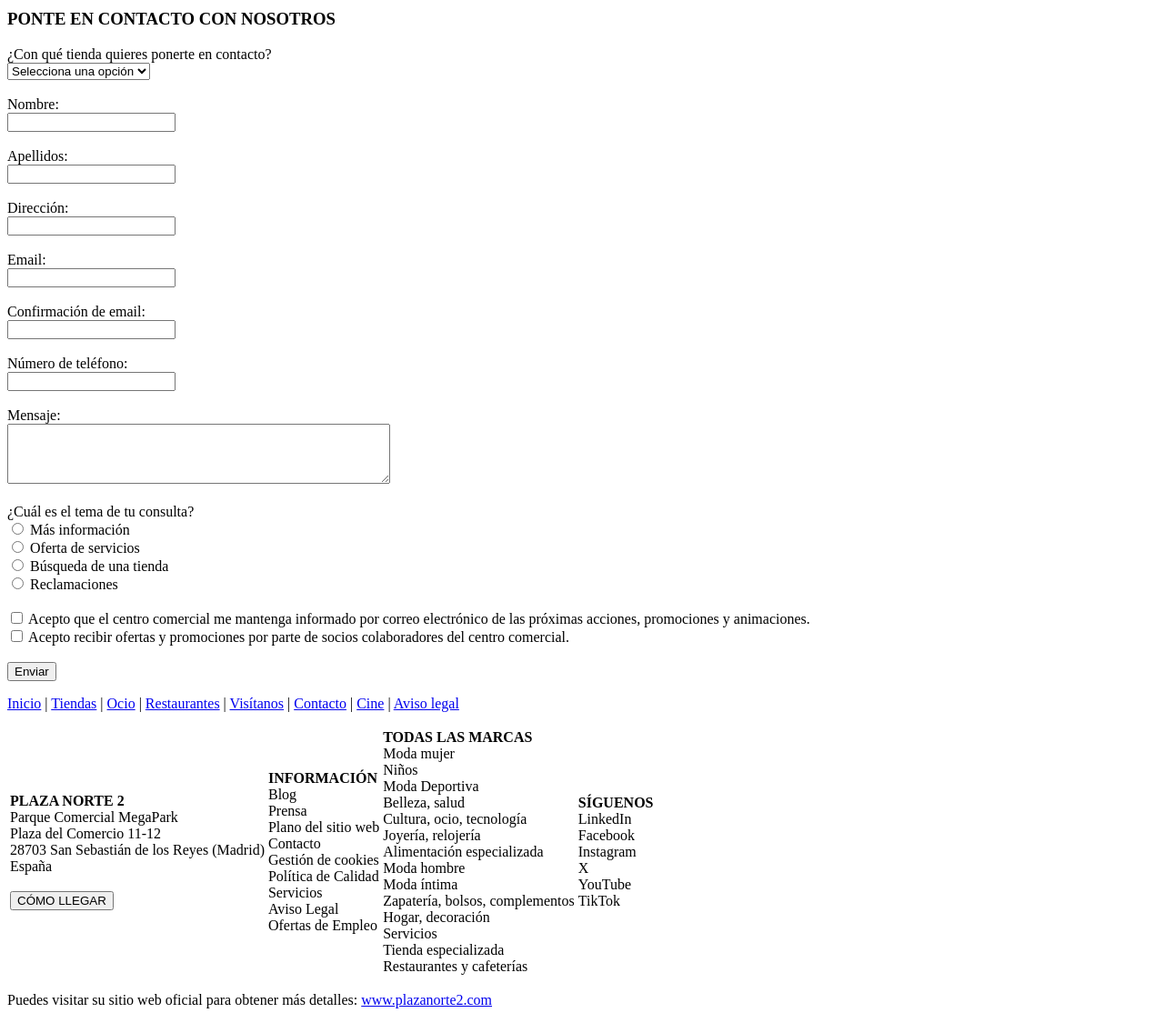
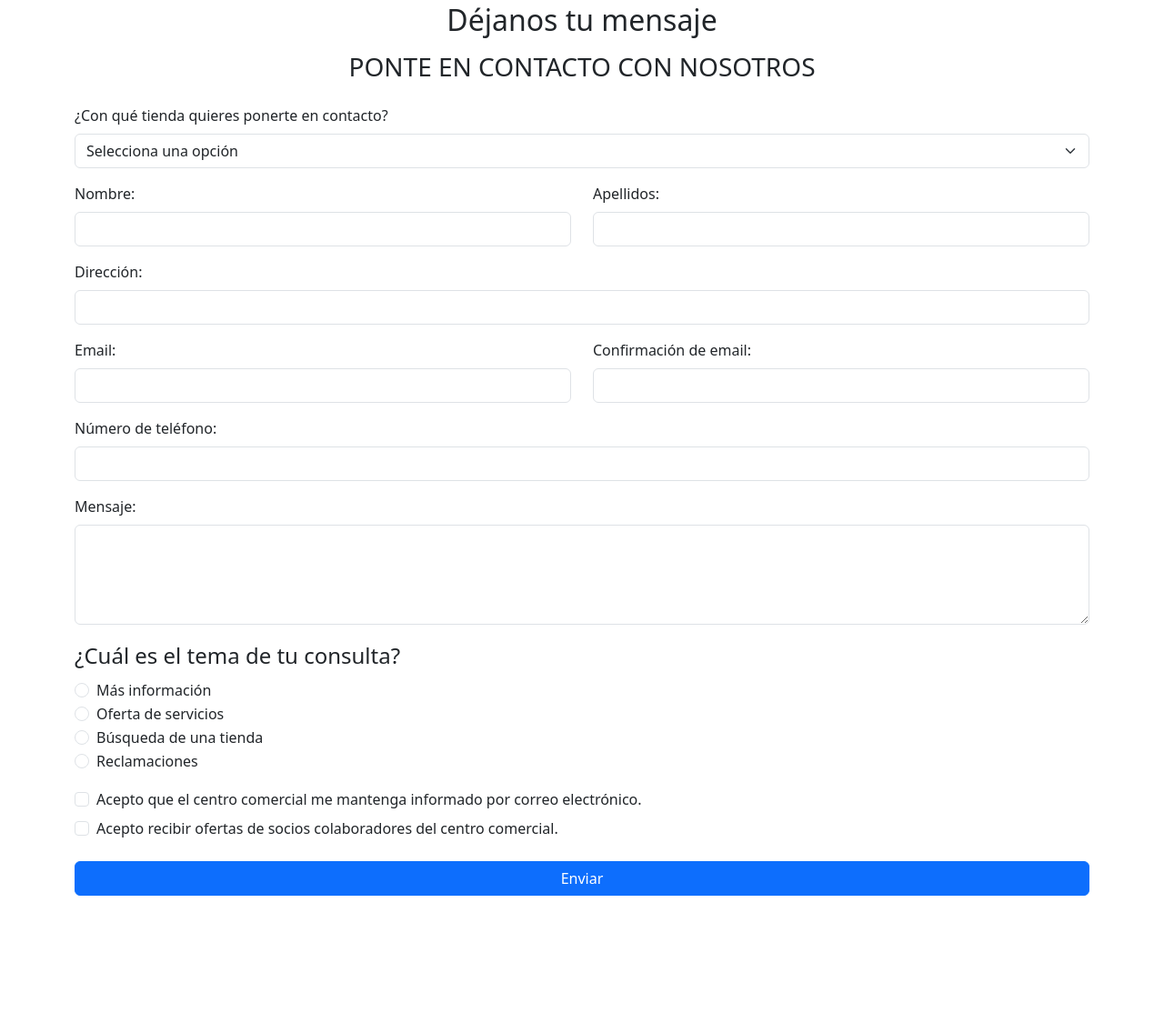
Before and after one commit to amenendezp1/trabajo3evaplazanorte2, a plain HTML site: page contacto.html in a window 1280 px wide. Shown: the part 117-1242 px from the top of the page at 91% size. After the commit the page ends 1150 px from the top, so only its background shows below. Drawn offline with nearby package versions, Linux system fonts and the light colour scheme.

Commit message:
Update contacto.html

```diff
--- a/contacto.html
+++ b/contacto.html
@@ -1,21 +1,23 @@
 <!DOCTYPE html>
 <html lang="es">
 <head>
-    <meta charset="UTF-8">
-    <meta name="viewport" content="width=device-width, initial-scale=1.0">
-    <title>Contacto</title>
+  <meta charset="UTF-8" />
+  <meta name="viewport" content="width=device-width, initial-scale=1" />
+  <title>Contacto - Plaza Norte 2</title>
+  <!-- Bootstrap CSS -->
+  <link href="https://cdn.jsdelivr.net/npm/bootstrap@5.3.3/dist/css/bootstrap.min.css" rel="stylesheet" />
 </head>
 <body>
-    <h1>Contacto</h1>
-    <h2>Déjanos tu mensaje</h2>
 
-    <p>
-        <h3>PONTE EN CONTACTO CON NOSOTROS</h3>
+  <div class="container py-5">
+    <h1 class="mb-4 text-center">Contacto</h1>
+    <h2 class="mb-3 text-center">Déjanos tu mensaje</h2>
+    <h3 class="mb-4 text-center">PONTE EN CONTACTO CON NOSOTROS</h3>
+
     <form action="http://www.cursos-diseño.es/mostrar.php" method="post" onsubmit="return validarEmails()">
-
-
-            <label for="interes">¿Con qué tienda quieres ponerte en contacto?</label><br>
-            <select id="tienda" name="tienda" required>
+      <div class="mb-3">
+        <label for="tienda" class="form-label">¿Con qué tienda quieres ponerte en contacto?</label>
+        <select class="form-select" id="tienda" name="tienda" required>
           <option value="" disabled selected>Selecciona una opción</option>
           <option value="adidas">Adidas</option>
           <option value="administracionLoterias">Administración loterías</option>
@@ -26,140 +28,96 @@
           <option value="fnac">FNAC</option>
           <option value="llaollao">Llaollao</option>
           <option value="rodilla">Rodilla</option>
-            </select><br><br>
+        </select>
+      </div>
 
+      <div class="row">
+        <div class="col-md-6 mb-3">
+          <label for="nombre" class="form-label">Nombre:</label>
+          <input type="text" class="form-control" id="nombre" name="nombre" required />
+        </div>
+        <div class="col-md-6 mb-3">
+          <label for="apellidos" class="form-label">Apellidos:</label>
+          <input type="text" class="form-control" id="apellidos" name="apellidos" required />
+        </div>
+      </div>
 
-            <label for="nombre">Nombre:</label><br>
-            <input type="text" id="nombre" name="nombre" required><br><br>
+      <div class="mb-3">
+        <label for="direccion" class="form-label">Dirección:</label>
+        <input type="text" class="form-control" id="direccion" name="direccion" required />
+      </div>
 
-            <label for="apellidos">Apellidos:</label><br>
-            <input type="text" id="apellidos" name="apellidos" required><br><br>
+      <div class="row">
+        <div class="col-md-6 mb-3">
+          <label for="email" class="form-label">Email:</label>
+          <input type="email" class="form-control" id="email" name="email" required />
+        </div>
+        <div class="col-md-6 mb-3">
+          <label for="confirmacionEmail" class="form-label">Confirmación de email:</label>
+          <input type="email" class="form-control" id="confirmacionEmail" name="confirmacionEmail" required />
+        </div>
+      </div>
 
-            <label for="apellidos">Dirección:</label><br>
-            <input type="text" id="direccion" name="direccion" required><br><br>
+      <div class="mb-3">
+        <label for="telefono" class="form-label">Número de teléfono:</label>
+        <input type="tel" class="form-control" id="telefono" name="telefono" pattern="[0-9]{9}" title="Debe contener 9 dígitos numéricos" required />
+      </div>
 
-            <label for="email">Email:</label><br>
-            <input type="email" id="email" name="email" required><br><br>
+      <div class="mb-3">
+        <label for="mensaje" class="form-label">Mensaje:</label>
+        <textarea class="form-control" id="mensaje" name="mensaje" rows="4" required></textarea>
+      </div>
 
-            <label for="confirmacionEmail">Confirmación de email:</label><br>
-            <input type="email" id="confirmacionEmail" name="confirmacionEmail" required><br><br>
+      <fieldset class="mb-3">
+        <legend>¿Cuál es el tema de tu consulta?</legend>
+        <div class="form-check">
+          <input class="form-check-input" type="radio" name="puntos" id="tema" value="informacion" required />
+          <label class="form-check-label" for="tema">Más información</label>
+        </div>
+        <div class="form-check">
+          <input class="form-check-input" type="radio" name="puntos" id="oferta" value="oferta" />
+          <label class="form-check-label" for="oferta">Oferta de servicios</label>
+        </div>
+        <div class="form-check">
+          <input class="form-check-input" type="radio" name="puntos" id="busqueda" value="busqueda" />
+          <label class="form-check-label" for="busqueda">Búsqueda de una tienda</label>
+        </div>
+        <div class="form-check">
+          <input class="form-check-input" type="radio" name="puntos" id="reclamacion" value="reclamaciones" />
+          <label class="form-check-label" for="reclamacion">Reclamaciones</label>
+        </div>
+      </fieldset>
 
-            <label for="telefono">Número de teléfono:</label><br>
-            <input type="tel" id="telefono" name="telefono" pattern="[0-9]{9}" title="Debe contener 9 dígitos numéricos" required><br><br>
+      <div class="form-check mb-2">
+        <input class="form-check-input" type="checkbox" id="politicas1" name="politicas1" required />
+        <label class="form-check-label" for="politicas1">
+          Acepto que el centro comercial me mantenga informado por correo electrónico.
+        </label>
+      </div>
 
+      <div class="form-check mb-4">
+        <input class="form-check-input" type="checkbox" id="politicas2" name="politicas2" />
+        <label class="form-check-label" for="politicas2">
+          Acepto recibir ofertas de socios colaboradores del centro comercial.
+        </label>
+      </div>
 
+      <button type="submit" class="btn btn-primary w-100">Enviar</button>
+    </form>
+  </div>
 
-            <label for="mensaje">Mensaje:</label><br>
-            <textarea id="mensaje" name="mensaje" rows="4" cols="50" required></textarea><br><br>
-
-
-            <label>¿Cuál es el tema de tu consulta?</label><br>
-            <input type="radio" id="tema" name="puntos" value="informacion" required>
-            <label for="informacion">Más información</label><br>
-
-            <input type="radio" id="oferta" name="puntos" value="oferta">
-            <label for="oferta">Oferta de servicios</label><br>
-
-            <input type="radio" id="busqueda" name="puntos" value="busqueda">
-            <label for="busqueda">Búsqueda de una tienda</label><br>
-
-            <input type="radio" id="reclamacion" name="puntos" value="reclamaciones">
-            <label for="reclamacion">Reclamaciones</label><br><br>
-
-
-            <!-- Políticas -->
-            <label for="politicas1">
-                <input type="checkbox" id="politicas1" name="politicas1" required>
-                Acepto que el centro comercial me mantenga informado por correo electrónico de las próximas acciones, promociones y animaciones.
-            </label><br>
-
-            <label for="politicas2">
-                <input type="checkbox" id="politicas2" name="politicas2">
-                 Acepto recibir ofertas y promociones por parte de socios colaboradores del centro comercial.
-            </label><br><br>
-
-
-            <button type="submit">Enviar</button>
-        </form>
+  <!-- JavaScript de Bootstrap y validación personalizada -->
+  <script src="https://cdn.jsdelivr.net/npm/bootstrap@5.3.3/dist/js/bootstrap.bundle.min.js"></script>
   <script>
     function validarEmails() {
-                const email = document.getElementById('email').value;
-                const confirmacionEmail = document.getElementById('confirmacionEmail').value;
-
+      const email = document.getElementById("email").value;
+      const confirmacionEmail = document.getElementById("confirmacionEmail").value;
       if (email !== confirmacionEmail) {
-                    alert('Los correos electrónicos no coinciden. Por favor, verifica.');
-                    return false; // Evita que el formulario se envíe
+        alert("Los correos electrónicos no coinciden. Por favor, verifica.");
+        return false;
       }
-                return true; // Permite el envío si coinciden
+      return true;
     }
   </script>
-    </p>
-
-
-    <p>
-        <a href="index.html">Inicio</a> |
-        <a href="tiendas.html">Tiendas</a> |
-        <a href="ocio.html">Ocio</a> |
-        <a href="restaurantes.html">Restaurantes</a> |
-        <a href="visitanos.html">Visítanos</a> |
-        <a href="contacto.html">Contacto</a> |
-        <a href="cine.html">Cine</a> |
-        <a href="avisoLegal.html">Aviso legal</a>
-    </p>
-
-
-    <footer>
-        <table>
-            <tr>
-                <td>
-                    <strong>PLAZA NORTE 2</strong><br>
-                    Parque Comercial MegaPark<br>
-                    Plaza del Comercio 11-12<br>
-                    28703 San Sebastián de los Reyes (Madrid)<br>
-                    España<br><br>
-                    <button>CÓMO LLEGAR</button>
-                </td>
-                <td>
-                    <strong>INFORMACIÓN</strong><br>
-                    Blog<br>
-                    Prensa<br>
-                    Plano del sitio web<br>
-                    Contacto<br>
-                    Gestión de cookies<br>
-                    Política de Calidad<br>
-                    Servicios<br>
-                    Aviso Legal<br>
-                    Ofertas de Empleo
-                </td>
-                <td>
-                    <strong>TODAS LAS MARCAS</strong><br>
-                    Moda mujer<br>
-                    Niños<br>
-                    Moda Deportiva<br>
-                    Belleza, salud<br>
-                    Cultura, ocio, tecnología<br>
-                    Joyería, relojería<br>
-                    Alimentación especializada<br>
-                    Moda hombre<br>
-                    Moda íntima<br>
-                    Zapatería, bolsos, complementos<br>
-                    Hogar, decoración<br>
-                    Servicios<br>
-                    Tienda especializada<br>
-                    Restaurantes y cafeterías
-                </td>
-                <td>
-                    <strong>SÍGUENOS</strong><br>
-                    LinkedIn<br>
-                    Facebook<br>
-                    Instagram<br>
-                    X<br>
-                    YouTube<br>
-                    TikTok
-                </td>
-            </tr>
-        </table>
-        <p>Puedes visitar su sitio web oficial para obtener más detalles: <a href="https://www.plazanorte2.com/">www.plazanorte2.com</a></p>
-    </footer>
 </body>
 </html>
```
Lines whose indentation alone changed are shown as unchanged.
